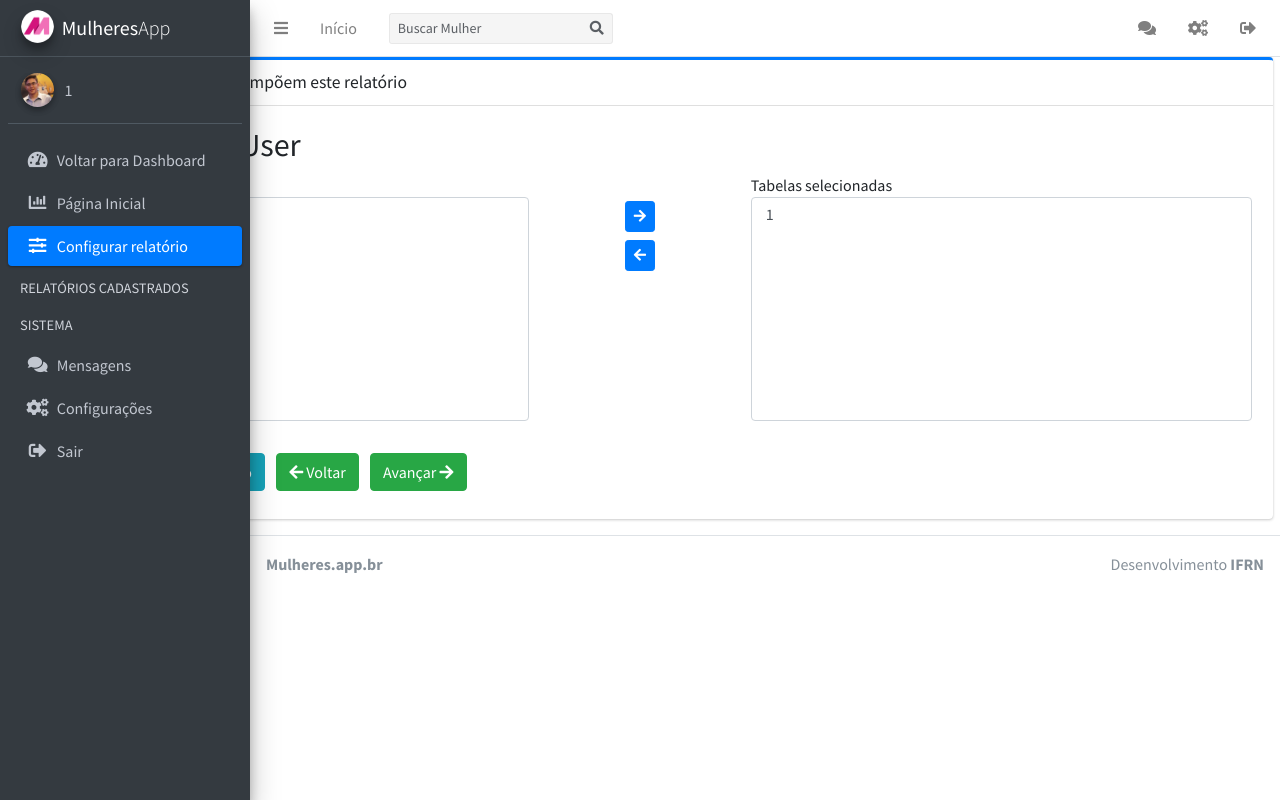
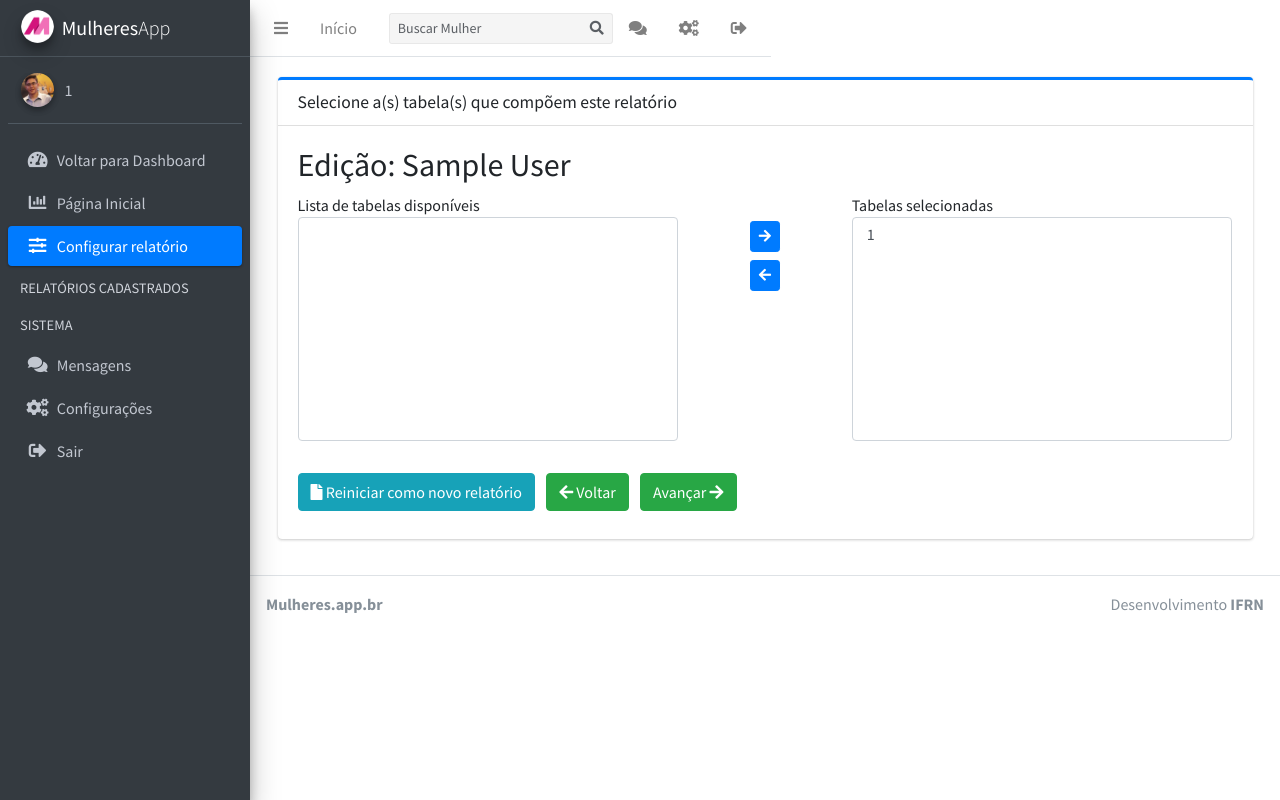
Before and after one commit to JoseGustavoP/MulheresApps, a PHP site: page /relatorios/selectTables.php in a window 1280 px wide. Run offline with PHP 8.4, Linux system fonts and the light colour scheme; the visitor is signed in with stand-in values (Sample User, id 1); data that the repository does not hold is empty; some libraries are stand-ins or nearby versions.

Commit message:
arrumando front end do relatorio

```diff
--- a/relatorios/design1.php
+++ b/relatorios/design1.php
@@ -25,6 +25,7 @@
   <link href="https://fonts.googleapis.com/css?family=Source+Sans+Pro:300,400,400i,700" rel="stylesheet">
   <link rel="icon" type="image/png" href="../imagens/logomc.png" sizes="310x310">
   <meta name="google-signin-client_id" content="seu-google-client-id">
+
 </head>
 
 <body class="hold-transition sidebar-mini" onLoad="initVars();">
--- a/relatorios/index.php
+++ b/relatorios/index.php
@@ -63,7 +63,9 @@
   }
 }
 </script>
+<div class="wrapper">
     <!-- Main content -->
+    <div class="content-wrapper">
         <section class="content">
             <div class="container-fluid">
                 <div class="card card-primary card-outline">
@@ -89,6 +91,9 @@
                 </div>
             </div>
         </section>
+    </div>
+</div>
+
 
 
 <?php
--- a/relatorios/selectTables.php
+++ b/relatorios/selectTables.php
@@ -52,7 +52,6 @@
 <script language="javascript" type="text/javascript">
   // Your JavaScript code remains here
 </script>
-
 <section class="content">
   <div class="container-fluid">
     <div class="card card-primary card-outline">
@@ -67,7 +66,7 @@
         } ?>
 
         <div class="row">
-          <div class="col-md-5">
+          <div class="col-md-5 col-12">
             Lista de tabelas disponíveis
             <select name="lstAllTables" size="10" multiple id="lstAllTables" class='form-control'>
               <?php
@@ -77,13 +76,15 @@
                   for ($x = 0; $x <= count($visTables) - 1; $x += 1) {
                     if ($row_recGetTables[0] == trim($visTables[$x])) {
                       ?>
-                          <option value="<?php echo "`" . $row_recGetTables[0] . "`"; ?>"><?php echo $row_recGetTables[0]; ?></option>
+                      <option value="<?php echo "`" . $row_recGetTables[0] . "`"; ?>"><?php echo $row_recGetTables[0]; ?>
+                      </option>
                       <?php
                     }
                   }
                 } else {
                   ?>
-                  <option value="<?php echo "`" . $row_recGetTables[0] . "`"; ?>"><?php echo $row_recGetTables[0]; ?></option>
+                  <option value="<?php echo "`" . $row_recGetTables[0] . "`"; ?>"><?php echo $row_recGetTables[0]; ?>
+                  </option>
                   <?php
                 }
               } while ($row_recGetTables = mysqli_fetch_array($recGetTables));
@@ -91,12 +92,14 @@
             </select>
           </div>
 
-          <div class="col-md-2 card-body text-center">
-            <a href="javascript:cmdSelectTables_onclick();" class="btn btn-sm btn-primary m-2"><i class="fas fa-arrow-right"></i></a><br>
-            <a href="javascript:cmdRemoveTables_onclick();" class="btn btn-sm btn-primary"><i class="fas fa-arrow-left"></i></a>
+          <div class="col-md-2 col-12 card-body text-center">
+            <a href="javascript:cmdSelectTables_onclick();" class="btn btn-sm btn-primary m-2"><i
+                class="fas fa-arrow-right"></i></a><br>
+            <a href="javascript:cmdRemoveTables_onclick();" class="btn btn-sm btn-primary"><i
+                class="fas fa-arrow-left"></i></a>
           </div>
 
-          <div class="col-md-5">
+          <div class="col-md-5 col-12">
             Tabelas selecionadas
             <select name="lstTables" size="10" multiple id="lstTables" class='form-control'>
               <?php
@@ -116,17 +119,71 @@
 
         <form action="selectFields.php" method="post" name="frmTables" id="frmTables">
           <div class="margin">
-            <button name="cmdNew" type="button" class="btn btn-info" id="cmdNew" onclick="cmdNew_onClick();"><i class="fas fa-file"></i> Reiniciar como novo relatório</button>
-            <button name="cmdBack" type="button" class="btn btn-success m-2" id="cmdBack" onclick="jumpURL('index.php');"><i class="fas fa-arrow-left"></i> Voltar</button>
-            <button name="cmdNext" type="submit" class="btn btn-success" id="cmdNext" <?php if ($_SESSION['selectedTables'] == "") { echo ("disabled='disabled'"); } ?>>Avançar <i class="fas fa-arrow-right"></i></button>
+            <button name="cmdNew" type="button" class="btn btn-info" id="cmdNew" onclick="cmdNew_onClick();"><i
+                class="fas fa-file"></i> Reiniciar como novo relatório</button>
+            <button name="cmdBack" type="button" class="btn btn-success m-2" id="cmdBack"
+              onclick="jumpURL('index.php');"><i class="fas fa-arrow-left"></i> Voltar</button>
+            <button name="cmdNext" type="submit" class="btn btn-success" id="cmdNext" <?php if ($_SESSION['selectedTables'] == "") {
+              echo ("disabled='disabled'");
+            } ?>>Avançar <i
+                class="fas fa-arrow-right"></i></button>
           </div>
-          <input name="selectedTables" type="hidden" id="selectedTables" value="<?php echo($_SESSION['selectedTables']); ?>">
+          <input name="selectedTables" type="hidden" id="selectedTables"
+            value="<?php echo ($_SESSION['selectedTables']); ?>">
         </form>
       </div>
     </div>
   </div>
 </section>
 
+<style>
+  /* Estilo para garantir que o conteúdo principal não fique atrás da sidebar */
+  .content {
+    margin-left: 250px;
+    /* Ajuste de acordo com a largura da sidebar */
+    padding: 20px;
+    /* Espaçamento interno para o conteúdo */
+  }
+
+  /* Sidebar fixa */
+  .main-sidebar {
+    position: fixed;
+    /* Manter a sidebar fixa */
+    height: 100%;
+    /* Ocupa toda a altura da página */
+    overflow-y: auto;
+    /* Rolagem vertical se necessário */
+  }
+
+  /* Wrapper para flexbox */
+  .wrapper {
+    display: flex;
+    /* Flexbox para melhor layout */
+  }
+
+  /* Estilos responsivos */
+  @media (max-width: 768px) {
+    .content {
+      margin-left: 0;
+      /* Remove a margem da sidebar em telas menores */
+      padding: 10px;
+      /* Ajusta o espaçamento interno */
+    }
+
+    .main-sidebar {
+      position: relative;
+      /* Altera a posição para se adaptar ao layout */
+      height: auto;
+      /* Ajusta a altura da sidebar */
+    }
+
+    .row {
+      flex-direction: column;
+      /* Altera a direção para coluna em telas menores */
+    }
+  }
+</style>
+
 <?php
 include('design2.php');
 mysqli_free_result($recGetTables);
```
Lines whose indentation alone changed are shown as unchanged.
